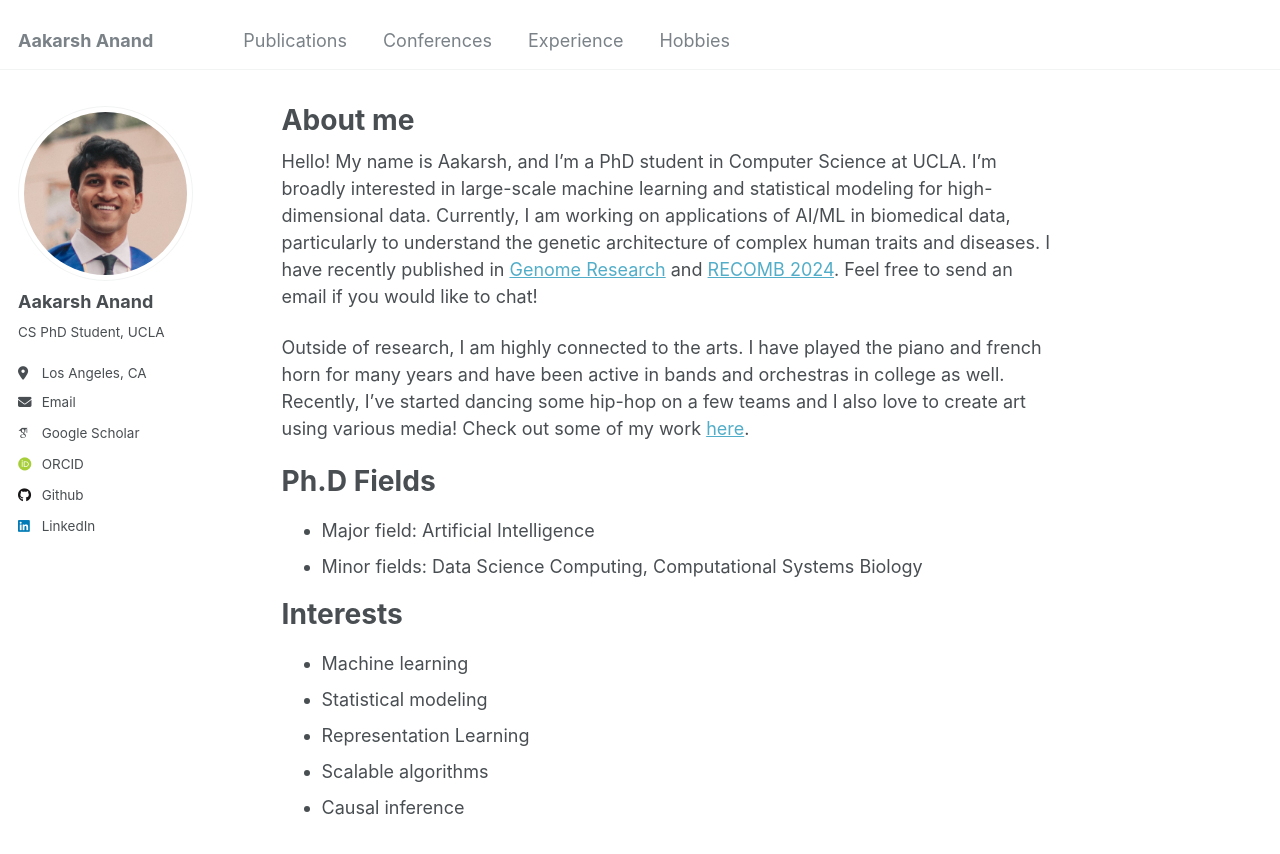
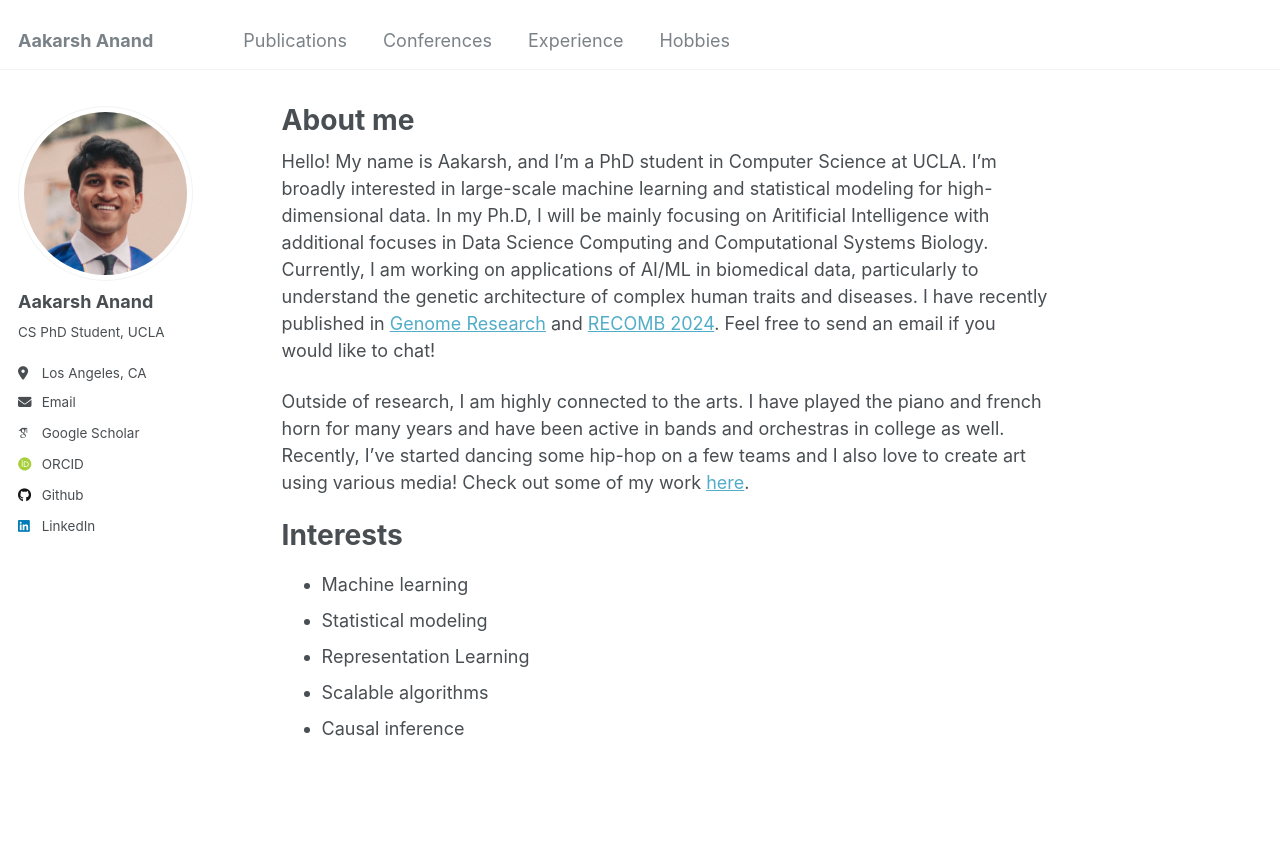
Before and after one commit to aakarsh-anand/aakarsh-anand.github.io, a Jekyll site: the page built from _pages/about.md, in a window 1280 px wide and 1028 px high. Shown: the top 854 px of the window. Built offline with Jekyll 4.4.1, drawn with Linux system fonts in a browser that asks for light colours; some web fonts are replaced.

Commit message:
reword phd fields

```diff
--- a/_pages/about.md
+++ b/_pages/about.md
@@ -7,14 +7,9 @@
   - /about.html
 ---
 
-Hello! My name is Aakarsh, and I'm a PhD student in Computer Science at UCLA. I'm broadly interested in large-scale machine learning and statistical modeling for high-dimensional data. Currently, I am working on applications of AI/ML in biomedical data, particularly to understand the genetic architecture of complex human traits and diseases. I have recently published in [Genome Research](https://genome.cshlp.org/) and [RECOMB 2024](https://recomb.org/recomb2024/). Feel free to send an email if you would like to chat!
+Hello! My name is Aakarsh, and I'm a PhD student in Computer Science at UCLA. I'm broadly interested in large-scale machine learning and statistical modeling for high-dimensional data. In my Ph.D, I will be mainly focusing on Aritificial Intelligence with additional focuses in Data Science Computing and Computational Systems Biology. Currently, I am working on applications of AI/ML in biomedical data, particularly to understand the genetic architecture of complex human traits and diseases. I have recently published in [Genome Research](https://genome.cshlp.org/) and [RECOMB 2024](https://recomb.org/recomb2024/). Feel free to send an email if you would like to chat!
 
 Outside of research, I am highly connected to the arts. I have played the piano and french horn for many years and have been active in bands and orchestras in college as well. Recently, I've started dancing some hip-hop on a few teams and I also love to create art using various media! Check out some of my work [here](https://aakarsh-anand.github.io/hobbies/).
-
-Ph.D Fields
-======
-- Major field: Artificial Intelligence
-- Minor fields: Data Science Computing, Computational Systems Biology
 
 Interests
 ======
```
